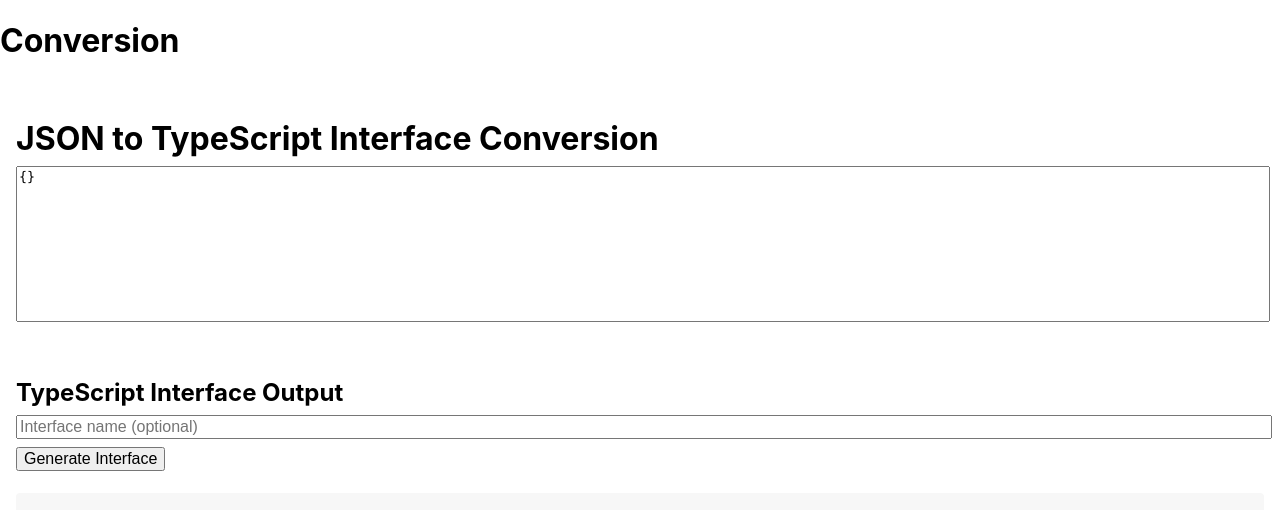
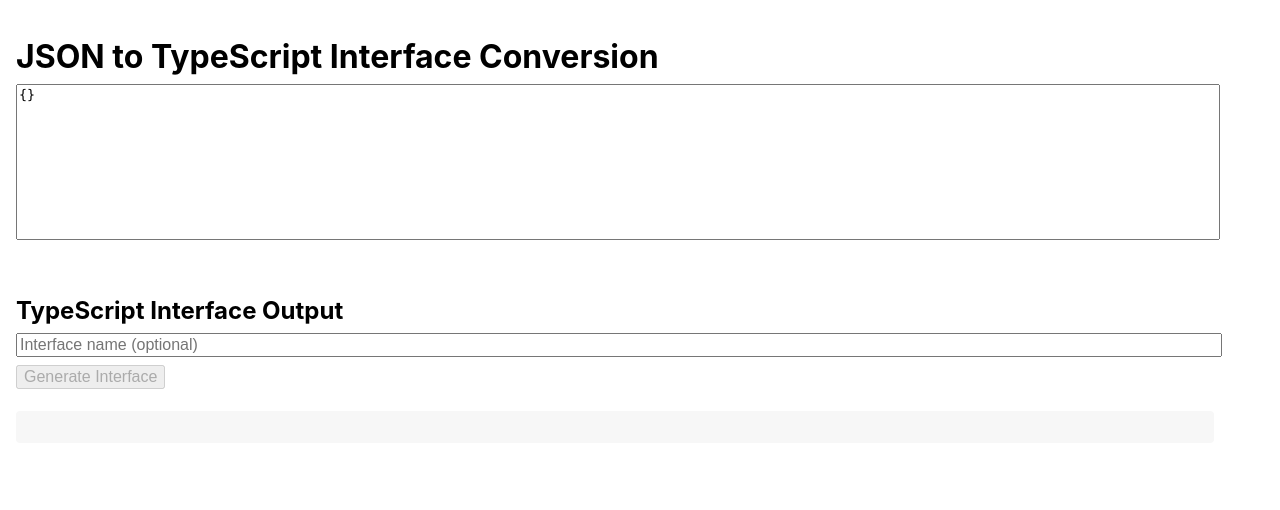
Before and after one commit to ruairiboyd/dev-tools, a React (Create React App) app: page / in a window 1280 px wide. Shown: the top 510 px of the page. Built offline with nearby package versions, Linux system fonts and the light colour scheme.

Commit message:
added button disability

```diff
--- a/src/App.tsx
+++ b/src/App.tsx
@@ -5,7 +5,6 @@ import ConversionPanel from "./components/ConversionPanel/ConversionPanel";
 function App() {
   return (
     <>
-      <h1>Conversion</h1>
       <ConversionPanel />
     </>
   );
--- a/src/components/ConversionPanel/ConversionPanel.tsx
+++ b/src/components/ConversionPanel/ConversionPanel.tsx
@@ -7,6 +7,7 @@ const ConversionPanel: React.FC<ConversionPanelProps> = () => {
   const [jsonInput, setJsonInput] = useState<string>("{}");
   const [interfaceName, setInterfaceName] = useState<string>("");
   const [interfaceOutput, setInterfaceOutput] = useState<string>("");
+  const [disabled, setDisabled] = useState<boolean>(true);
 
   const generateInterface = () => {
     let json;
@@ -28,13 +29,21 @@ const ConversionPanel: React.FC<ConversionPanelProps> = () => {
         2
       );
       setJsonInput(formattedJson);
+      setDisabled(false);
     } catch (error) {
       setJsonInput(event.target.value);
     }
   };
 
   return (
-    <div style={{ display: "flex", flexDirection: "column", height: "100vh" }}>
+    <div
+      style={{
+        display: "flex",
+        flexDirection: "column",
+        height: "100vh",
+        paddingRight: "50px",
+      }}
+    >
       <div style={{ padding: "16px" }}>
         <h1 style={{ fontSize: "32px", marginBottom: "8px" }}>
           JSON to TypeScript Interface Conversion
@@ -64,6 +73,7 @@ const ConversionPanel: React.FC<ConversionPanelProps> = () => {
         <button
           onClick={generateInterface}
           style={{ marginBottom: "8px", fontSize: "16px" }}
+          disabled={disabled}
         >
           Generate Interface
         </button>
```
